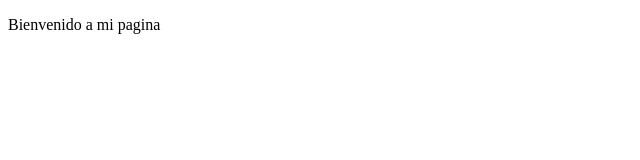
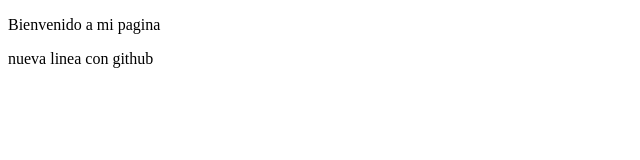
Before and after one commit to VictorBarraza/IDSW31-2025, a plain HTML site: page index.html in a window 1280 px wide. Shown: the whole page, without its empty margins (0-640 px from the left). Drawn offline with Linux system fonts and the light colour scheme.

Commit message:
nuevo cambio github

```diff
--- a/index.html
+++ b/index.html
@@ -8,6 +8,7 @@
 <body>
     <div>
         <p>Bienvenido a mi pagina</p>
+        <p>nueva linea con github</p>
     </div>
 
 </body>
```
